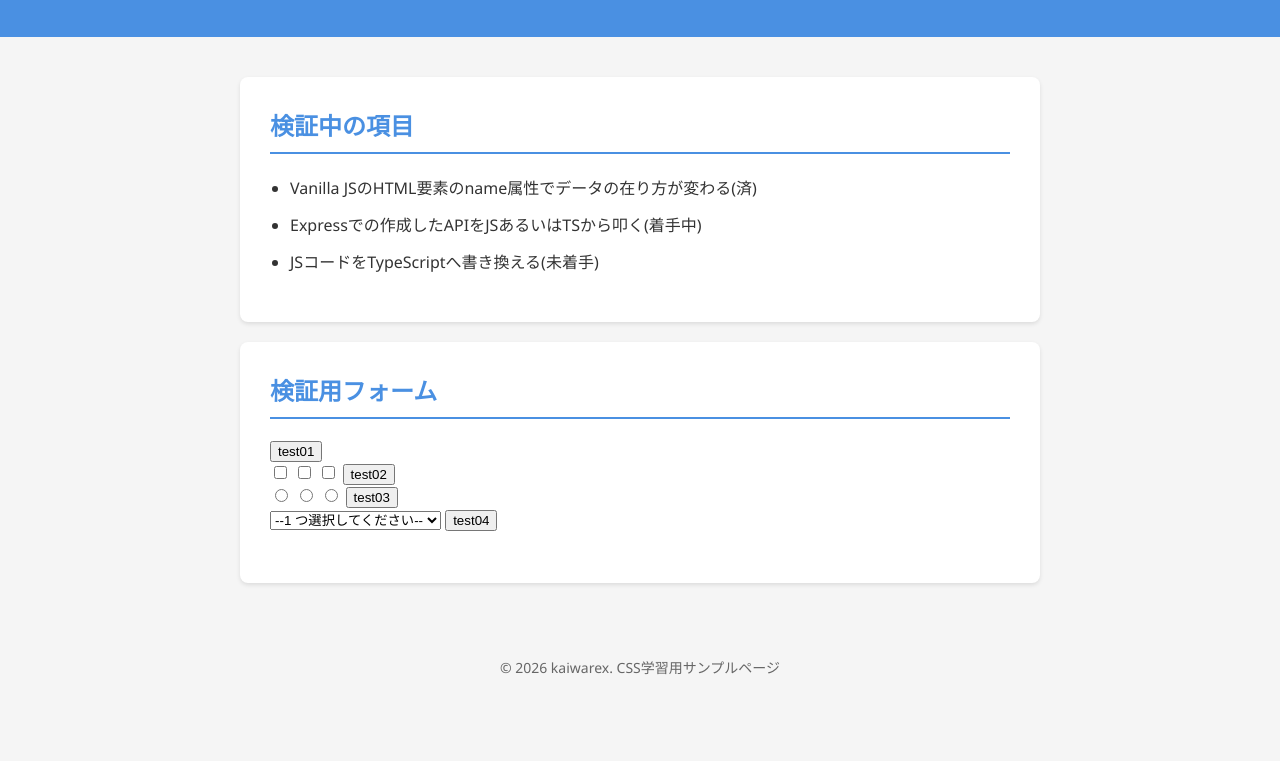
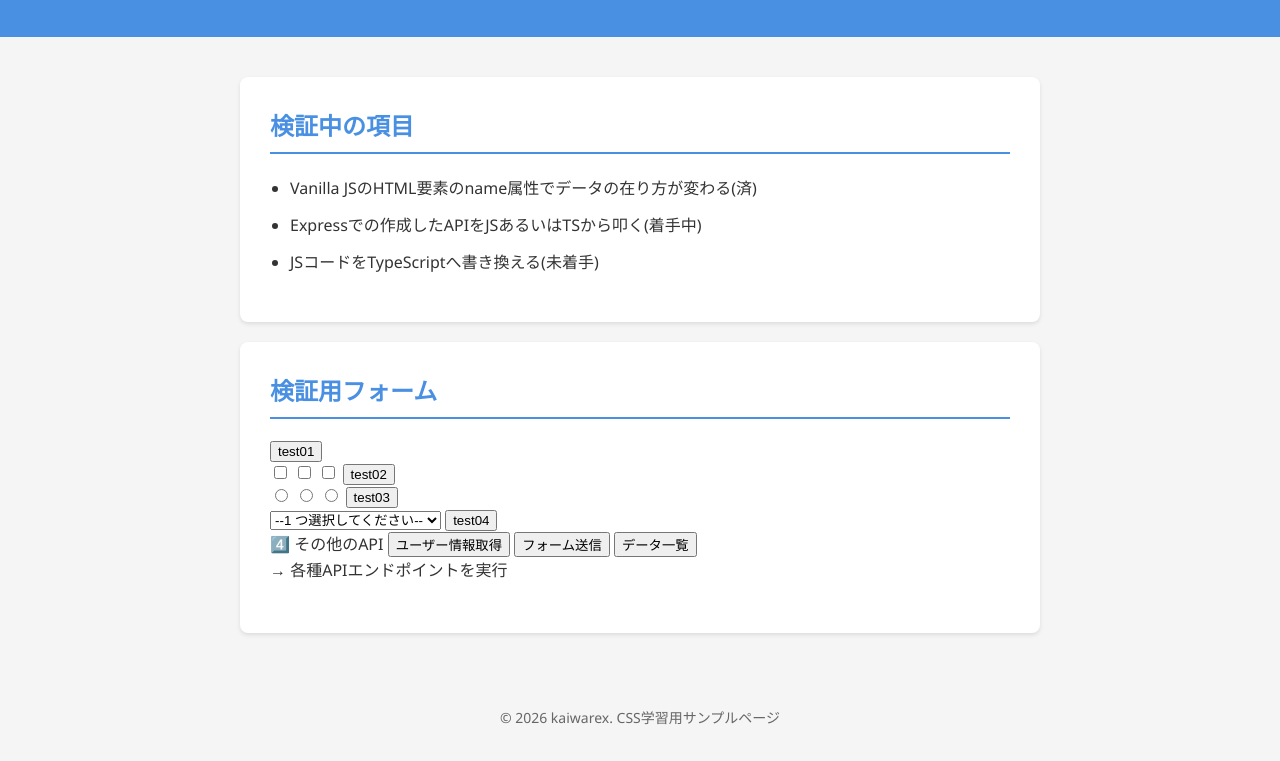
Before and after one commit to kaiwarex/My_TIL2, a website: page public/index.html in a window 1280 px wide. Shown: the part 122-883 px from the top of the page. Before the commit the page ends 833 px from the top, so only its background shows below. Drawn offline with Linux system fonts and the light colour scheme; no server answers.

Commit message:
追加のためのUIをHTMLに実装

```diff
--- a/public/index.html
+++ b/public/index.html
@@ -139,6 +139,14 @@
                 </select>
                 <input type="button" value="test04" onclick="test04()">
                 <br>
+                <!-- 追加機能 -->
+                <div class="form-group">
+                    <label>4️⃣ その他のAPI</label>
+                    <input type="button" value="ユーザー情報取得" onclick="fetchUserInfo(1)">
+                    <input type="button" value="フォーム送信" onclick="submitForm()">
+                    <input type="button" value="データ一覧" onclick="getSubmissions()">
+                    <div class="code-hint">→ 各種APIエンドポイントを実行</div>
+                </div>
             </form>
             <!-- 出力用の領域 -->
             <span id="disp_field"></span>
```
